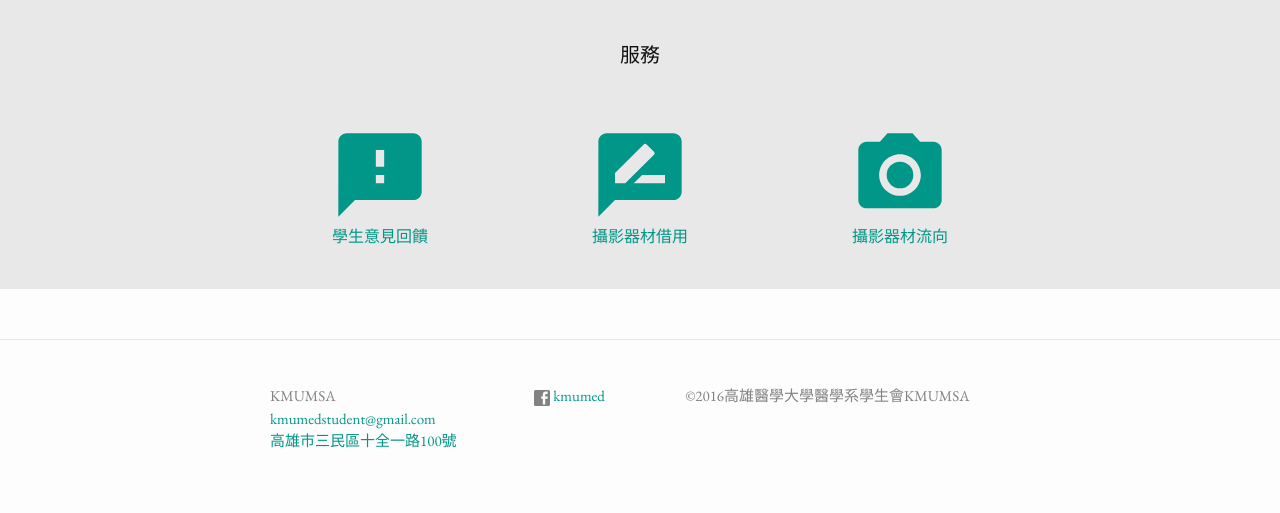
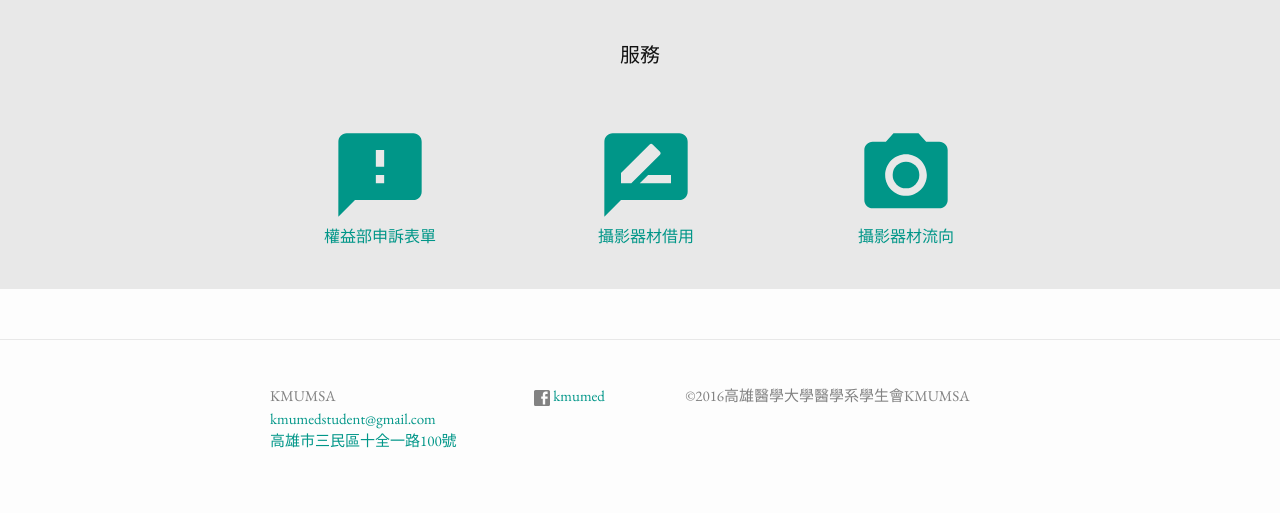
Before and after one commit to HsuYR/msasite, a Jekyll site: the page built from index.html, in a window 1280 px wide. Shown: the part 953-1466 px from the top of the page. Built offline with Jekyll 4.4.1, drawn with Linux system fonts in a browser that asks for light colours; some web fonts are replaced.

Commit message:
Rename service

```diff
--- a/_includes/service.html
+++ b/_includes/service.html
@@ -4,7 +4,7 @@
     <li>
       <a href="{{ site.feedback_form_url }}" target="_blank">
         {% include icons/ic_feedback_black_24px.svg %}
-        學生意見回饋
+        權益部申訴表單
       </a>
     </li>
     <li>
```
